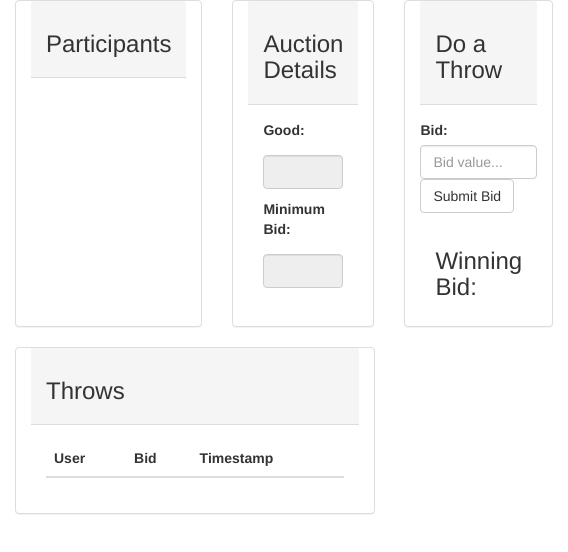
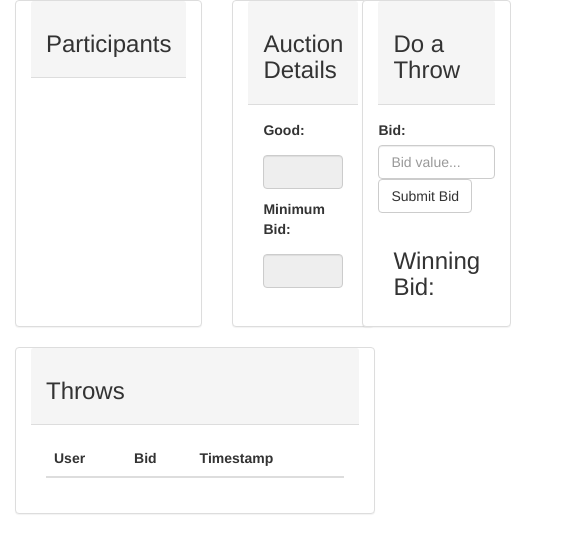
Before and after one commit to asdcamargo/docker-sockets, a website: page docker-socket-frontend/app/auction.html in a window 390 px wide. Shown: the whole page, 568 px wide, since content can reach past the window. Drawn offline with nearby package versions, Linux system fonts and the light colour scheme; no server answers.

Commit message:
fix view for small devices

```diff
--- a/docker-socket-frontend/app/auction.html
+++ b/docker-socket-frontend/app/auction.html
@@ -43,20 +43,20 @@
           </div>
         </div>
       </div>
-      <div class="col-md-4 row-eq-height">
+      <div class="col-md-4 col-xs-4 row-eq-height">
         <div class="panel panel-default col-md-12">
           <div class="panel-heading">
             <h3>Auction Details</h3>
           </div>
           <div class="panel-body">
             <div class="row">
-              <div class="col-md-12">
+              <div class="col-md-12 col-xs-12">
                 <label for="good">Good:</label>
                 <label readonly id="good" class="form-control h6" />
               </div>
             </div>
             <div class="row">
-              <div class="col-md-12">
+              <div class="col-md-12 col-xs-12">
                 <label for="minBid">Minimum Bid:</label>
                 <label readonly id="minBid" class="form-control h6" />
               </div>
@@ -64,7 +64,7 @@
           </div>
         </div>
       </div>
-      <div class="col-md-4 row-eq-height">
+      <div class="col-md-4 row-eq-height col-xs-4">
         <div id="throwpanel" class="panel panel-default col-md-12">
           <div class="panel-heading">
             <h3>Do a Throw</h3>
--- a/docker-socket-frontend/app/auctions.js
+++ b/docker-socket-frontend/app/auctions.js
@@ -1,5 +1,5 @@
 var auctionId;
-var backendUrl = 'http://192.168.1.161:8080';
+var backendUrl = 'http://192.168.0.8:8080';
 
 $(function() {
   waitingDialog.show('...Loading auctions', {
```
